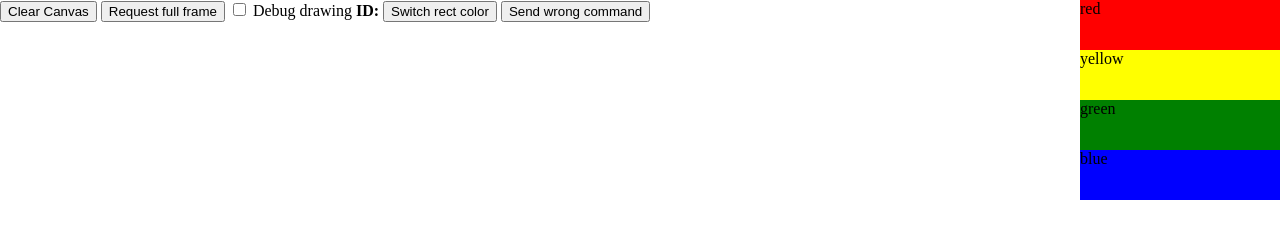
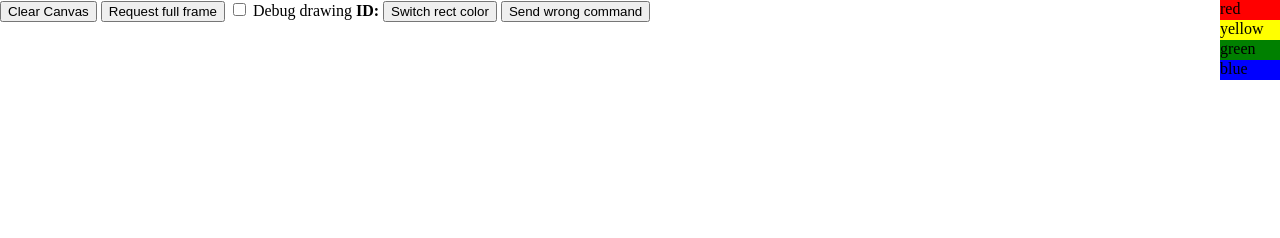
Before and after one commit to evilJazz/viridity, a plain HTML site: page src/index.html in a window 1280 px wide. Shown: the top 238 px of the page. Drawn offline with nearby package versions, Linux system fonts and the light colour scheme; no server answers.

Commit message:
* Changed index.html CSS to always hide scrollbars;  * Changed size of drag and drop test palette;  * Removed second canvas and added code to dynamically construct it.
git-svn-id: https://svn.katastrophos.net/viridity/trunk@53 8fbadf66-eaf5-7f48-aafb-8cadc1e9eb78

```diff
--- a/src/displayRenderer.js
+++ b/src/displayRenderer.js
@@ -438,7 +438,7 @@ var DisplayRenderer = function() {
             if (!dr.useLongPolling)
                 dr.socket = new WebSocket("ws://" + dr.location + "/display");
 
-            dr.canvas = document.getElementById("canvasBack");
+            dr.canvas = document.createElement("canvas");
             dr.ctx = dr.canvas.getContext("2d");
 
             dr.frontCanvas = document.getElementById("canvas");
--- a/src/index.html
+++ b/src/index.html
@@ -2,6 +2,7 @@
 <html>
   <head>
     <title>QGraphicsScene Web Controller</title>
+    <meta name="viewport" content="width=device-width, height=device-height, initial-scale=1">
     <style type="text/css">
     [draggable]
     {
@@ -17,7 +18,7 @@
 
     .gallery
     {
-        width: 200px;
+        width: auto;
         height: auto;
         position: fixed;
         top: 0;
@@ -26,12 +27,13 @@
 
     .picture
     {
-        width: 200px;
-        height: 50px;
+        width: 60px;
+        height: 20px;
     }
 
     body {
-        margin: 0
+        margin: 0;
+        overflow: hidden;
     }
     </style>
     <script src="http://code.jquery.com/jquery-1.10.2.min.js"></script>
@@ -52,7 +54,6 @@
             resizeToWindow();
 
             document.getElementById('debugDrawCB').checked = displayRenderer.debugDrawEnabled();
-
 
             $('.gallery .picture').each(function()
             {
@@ -99,15 +100,12 @@
         <button onclick="displayRenderer.sendCommand('wrong command')">Send wrong command</button>
         <label id="commandResponse"></label>
     </div>
-    <canvas id="canvas">
-    </canvas>
-    <canvas id="canvasBack" style="visibility:hidden">
-    </canvas>
     <div class="gallery">
         <div class="picture" style="background-color: red">red</div>
         <div class="picture" style="background-color: yellow">yellow</div>
         <div class="picture" style="background-color: green">green</div>
         <div class="picture" style="background-color: blue">blue</div>
     </div>
+    <canvas id="canvas"/>
   </body>
 </html>
```
Also changed, not shown: 1 other file.
